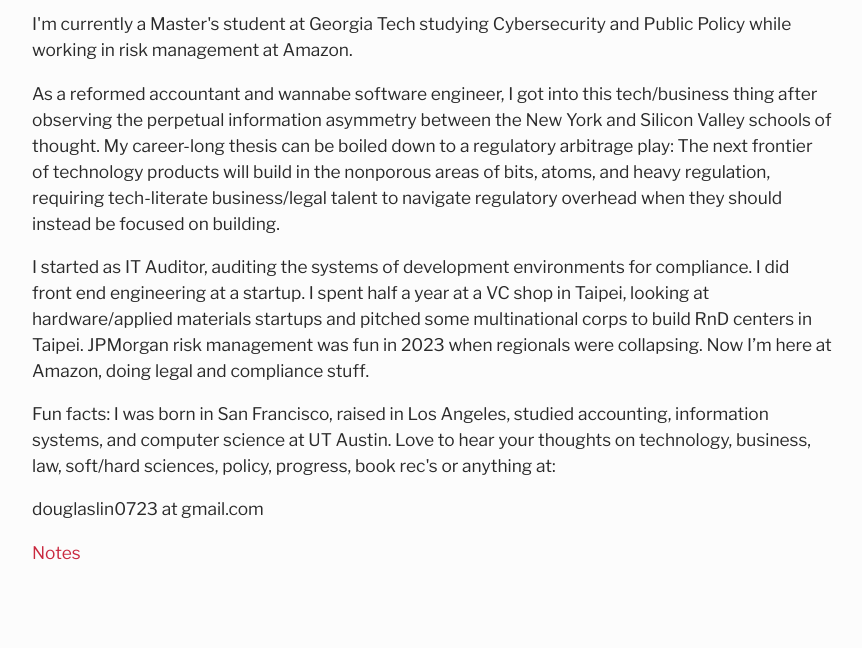
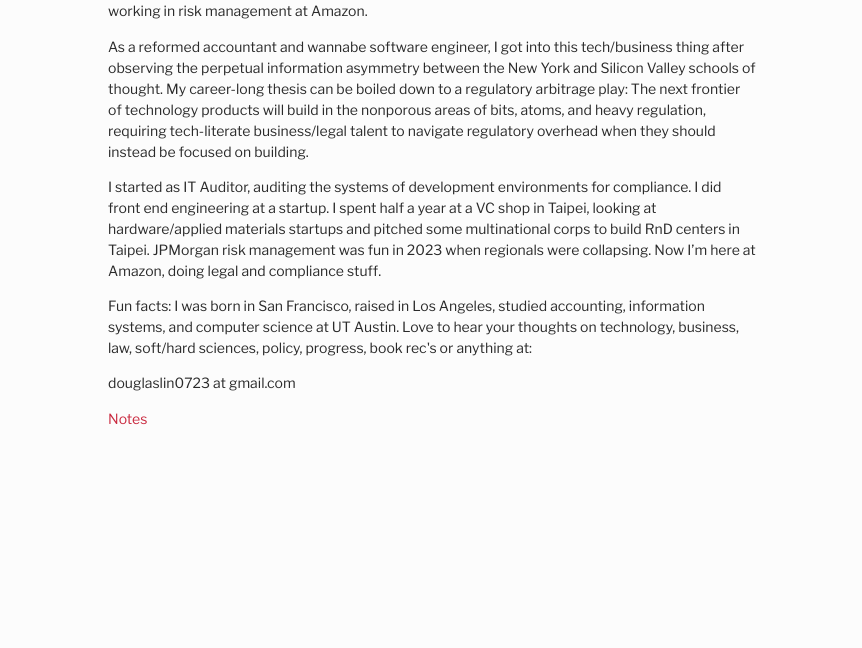
Before and after one commit to dougylin/mywebsite, a plain HTML site: page index.html in a window 1280 px wide. Shown: the part 152-800 px from the top of the page, without its empty margins (208-1070 px from the left). Drawn offline with nearby package versions, Linux system fonts and the light colour scheme.

Commit message:
Added something

```diff
--- a/style.css
+++ b/style.css
@@ -1,11 +1,14 @@
 html, body {
     margin: 0 auto;
+    padding: 0;
     background-color: #fcfcfc;
     color: #2a2a2a;
     font-family: "Libre Franklin";
     font-size: 13pt;
     font-weight: 400;
     line-height: 1.5;
+    transform: scale(0.9); /* Scale the entire content */
+    transform-origin: center top; /* Anchor scaling to the top-center */
 }
 
 html, body, .container {
@@ -26,6 +29,8 @@ a:hover {
     display: flex;
     align-items: center;
     justify-content: center;
+    margin: 0 auto;
+    max-width: 90%; /* Adjust width to make it more compact */
 }
 
 .container div {
@@ -75,9 +80,3 @@ div.animate {
         font-size: 24pt;
     }
 }
-
-
-.text.animate {
-   /* overflow-y: scroll; /* This will make the content scrollable vertically */
-    max-height: 100%; /* You can set a maximum height for the content to prevent it from expanding infinitely */
-}
```
